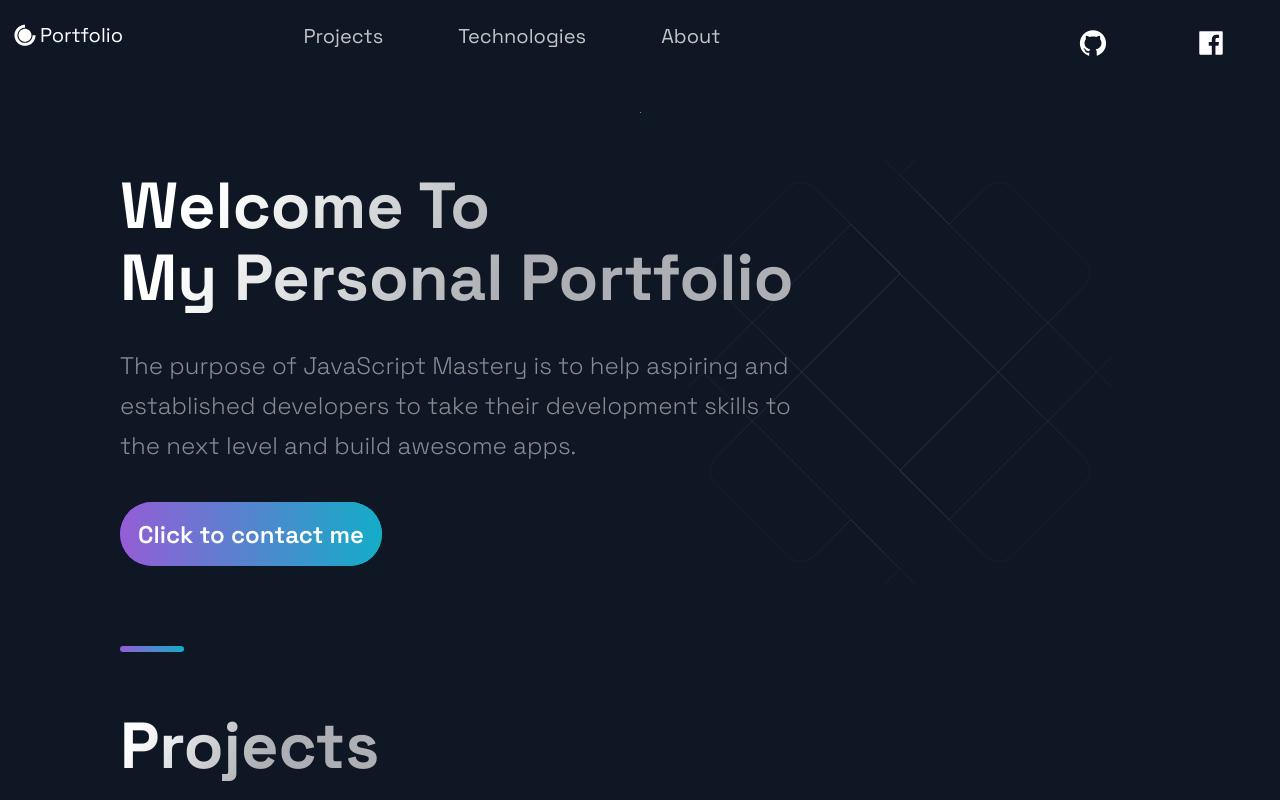
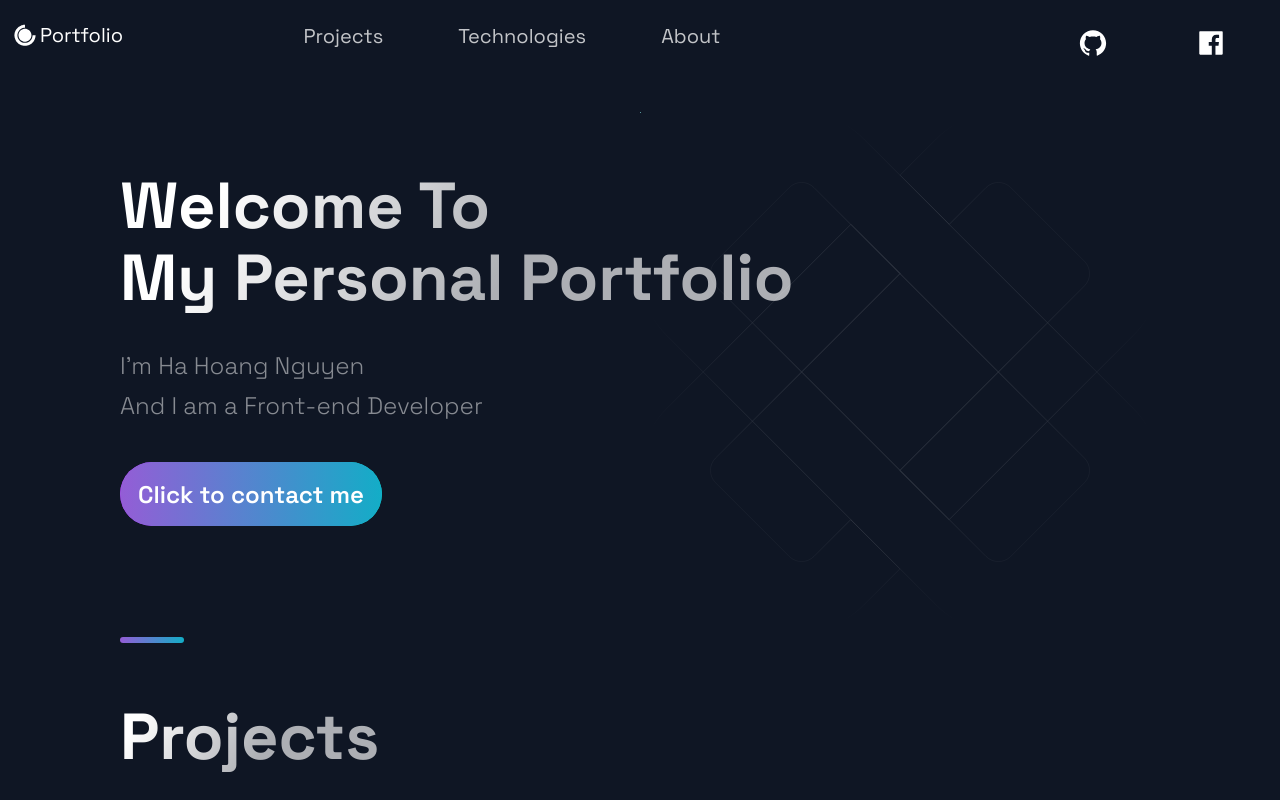
Before and after one commit to hhn1810/porfolio, a Next.js app: page / in a window 1280 px wide. Shown: the top 800 px of the page. Built offline with nearby package versions, Linux system fonts and the light colour scheme.

Commit message:
edit content

```diff
--- a/src/components/Hero/Hero.js
+++ b/src/components/Hero/Hero.js
@@ -21,9 +21,8 @@ const Hero = (props) => {
             My Personal Portfolio
           </SectionTitle>
           <SectionText>
-            The purpose of JavaScript Mastery is to help aspiring and
-            established developers to take their development skills to the next
-            level and build awesome apps.
+            I'm Ha Hoang Nguyen <br />
+            And I am a Front-end Developer
           </SectionText>
           <Button onClick={handleClick}> Click to contact me</Button>
         </LeftSection>
```
